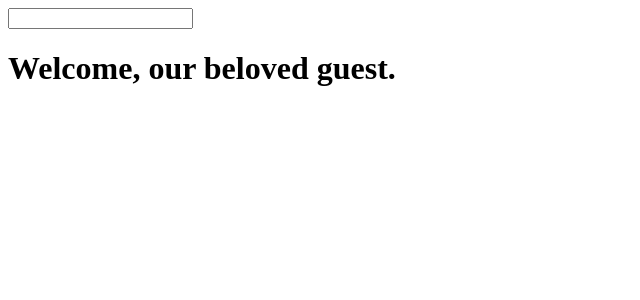
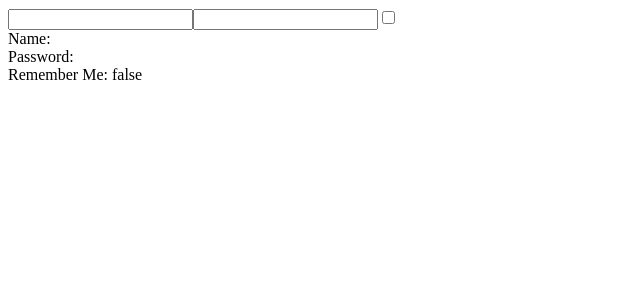
Before and after one commit to mgnkgn/develhope-react-exercises, a React (Create React App) app: page / in a window 1280 px wide. Shown: the top 300 px of the page, without its empty margins (0-640 px from the left). Built offline with nearby package versions, Linux system fonts and the light colour scheme.

Commit message:
forms-02

```diff
--- a/src/App.js
+++ b/src/App.js
@@ -1,12 +1,14 @@
 import React, { Component } from "react";
 
 import InteractiveWelcome from "./InteractiveWelcome";
+import Login from "./Login";
 
 export default class App extends Component {
   render() {
     return (
       <div>
-        <InteractiveWelcome />
+        {/* <InteractiveWelcome /> */}
+        <Login />
       </div>
     );
   }
--- /dev/null
+++ b/src/Login.js
@@ -0,0 +1,64 @@
+import React, { Component } from "react";
+
+export default class Login extends Component {
+  constructor(props) {
+    super(props);
+
+    this.state = {
+      name: "",
+      password: "",
+      remember: false,
+    };
+  }
+
+  handleUsername(event) {
+    this.setState((state) => {
+      return {
+        name: event.target.value,
+      };
+    });
+  }
+
+  handlePassword(event) {
+    this.setState((state) => {
+      return {
+        password: event.target.value,
+      };
+    });
+  }
+
+  handleCheck(event) {
+    this.setState((state) => {
+      return {
+        remember: !this.state.remember,
+      };
+    });
+  }
+  render() {
+    return (
+      <div>
+        <input
+          type="text"
+          name="username"
+          value={this.state.username}
+          onChange={this.handleUsername.bind(this)}
+        />
+        <input
+          type="password"
+          name="password"
+          value={this.state.password}
+          onChange={this.handlePassword.bind(this)}
+        />
+        <input
+          type="checkbox"
+          value={"Remember me"}
+          checked={this.state.remember}
+          onChange={this.handleCheck.bind(this)}
+        />
+        <div>Name: {this.state.name}</div>
+        <div>Password: {this.state.password}</div>
+        <div>Remember Me: {" " + this.state.remember}</div>
+      </div>
+    );
+  }
+}
```
